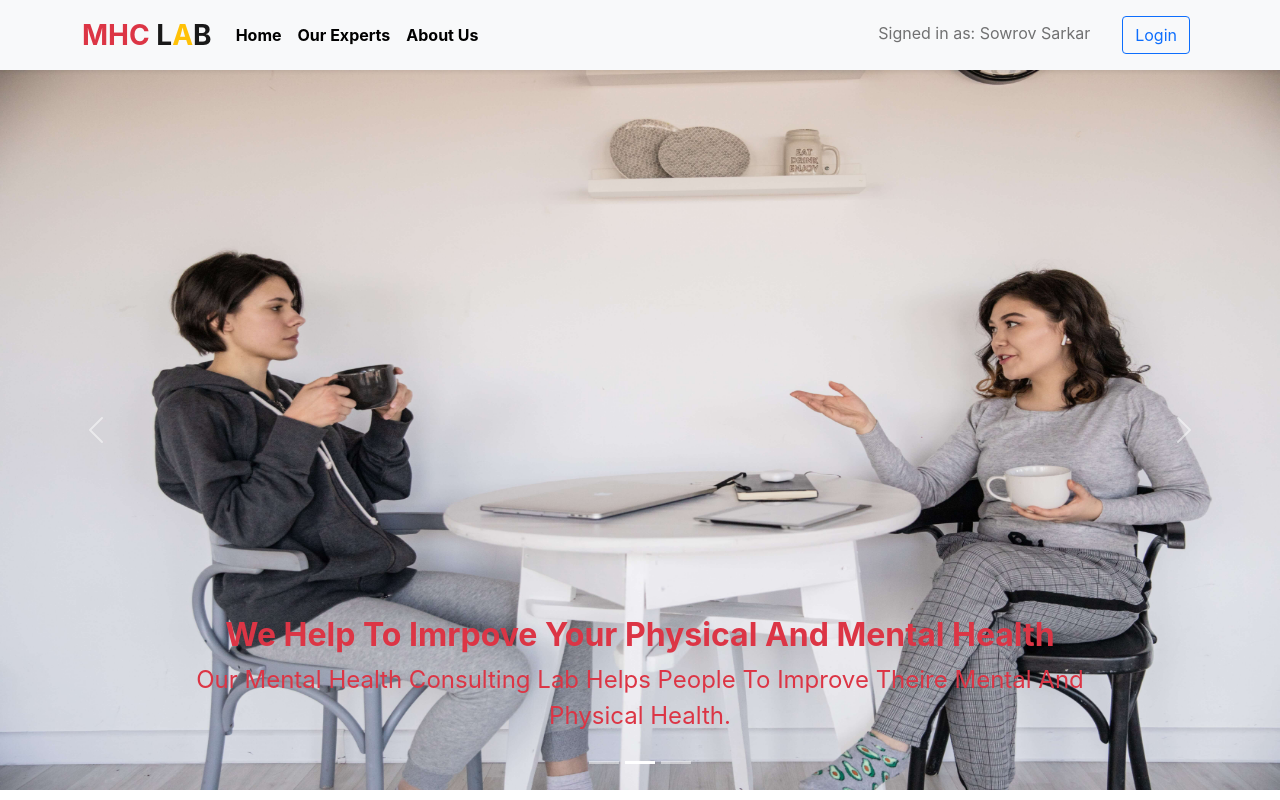
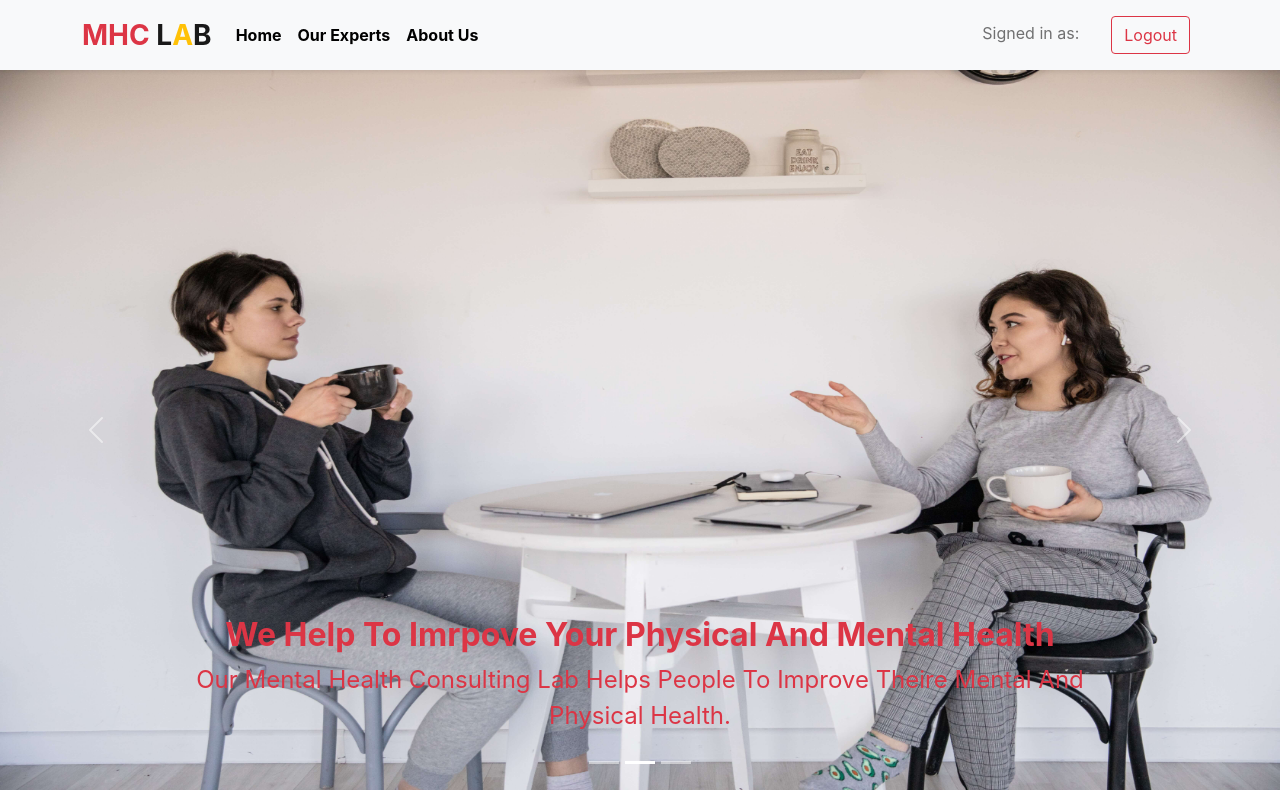
Before and after one commit to sowrovsarkar63/Mental-Health-Consultation-Lab-Web-App, a React (Create React App) app: page / in a window 1280 px wide. Shown: the top 800 px of the page. Built offline with nearby package versions, Linux system fonts and the light colour scheme; no server answers.

Commit message:
login logout complete

```diff
--- a/src/components/authentication/Login/Login.js
+++ b/src/components/authentication/Login/Login.js
@@ -7,7 +7,7 @@ const Login = () => {
     const { handleLogin, handleEmailChange, handlePasswordChange, error } =
         useFirebase();
     return (
-        <section className="d-flex justify-content-center">
+        <section className="d-flex justify-content-center mt-3">
             <div className="shadow-lg mb-5 w-50 p-5">
                 <div>
                     <div className="form-container w-50 d-flex justify-content-center mt-5 ">
--- a/src/components/pages/section/header/Nav/Navbar.js
+++ b/src/components/pages/section/header/Nav/Navbar.js
@@ -1,8 +1,10 @@
 import React from "react";
 import { Button, Container, Nav, Navbar } from "react-bootstrap";
 import { Link, NavLink } from "react-router-dom";
+import useFirebase from "../../../../../hooks/useFirebase";
 import "../Header.css";
 const NavBar = () => {
+    const { users, HandleLogout } = useFirebase();
     return (
         <Container fluid className="m-0 p-0">
             <Navbar
@@ -34,12 +36,35 @@ const NavBar = () => {
                             </Nav.Link>
                         </Nav>
                         <Nav>
-                            <Navbar.Text className="pr-3">
-                                Signed in as: <span>Sowrov Sarkar</span>
-                            </Navbar.Text>
-                            <Nav.Link as={NavLink} to="/login">
-                                <Button variant="outline-primary">Login</Button>
-                            </Nav.Link>
+                            {users ? (
+                                <Navbar.Text className="pr-3">
+                                    <span>
+                                        Signed in as:
+                                        {!users.displayName
+                                            ? users.email
+                                            : users.displayName}
+                                    </span>
+                                </Navbar.Text>
+                            ) : (
+                                ""
+                            )}
+                            {!users ? (
+                                <Nav.Link as={NavLink} to="/login">
+                                    <Button variant="outline-primary">
+                                        Login
+                                    </Button>
+                                </Nav.Link>
+                            ) : (
+                                <Nav.Link
+                                    as={NavLink}
+                                    onClick={HandleLogout}
+                                    to="/login"
+                                >
+                                    <Button variant="outline-danger">
+                                        Logout
+                                    </Button>
+                                </Nav.Link>
+                            )}
                         </Nav>
                     </Navbar.Collapse>
                 </Container>
--- a/src/hooks/useFirebase.js
+++ b/src/hooks/useFirebase.js
@@ -3,6 +3,7 @@ import {
     getAuth,
     onAuthStateChanged,
     signInWithEmailAndPassword,
+    signOut,
 } from "firebase/auth";
 import { useEffect, useState } from "react";
 import InitializeApp from "../firebase/Firebase.init";
@@ -96,6 +97,12 @@ const useFirebase = () => {
                 setError(errorMessage);
             });
     };
+    // handle logout
+    const HandleLogout = () => {
+        signOut(auth).then(() => {
+            setuser("");
+        });
+    };
     useEffect(() => {
         onAuthStateChanged(auth, (users) => {
             if (users) {
@@ -112,6 +119,7 @@ const useFirebase = () => {
         error,
         handleEmailChange,
         handlePasswordChange,
+        HandleLogout,
     };
 };
 
```
